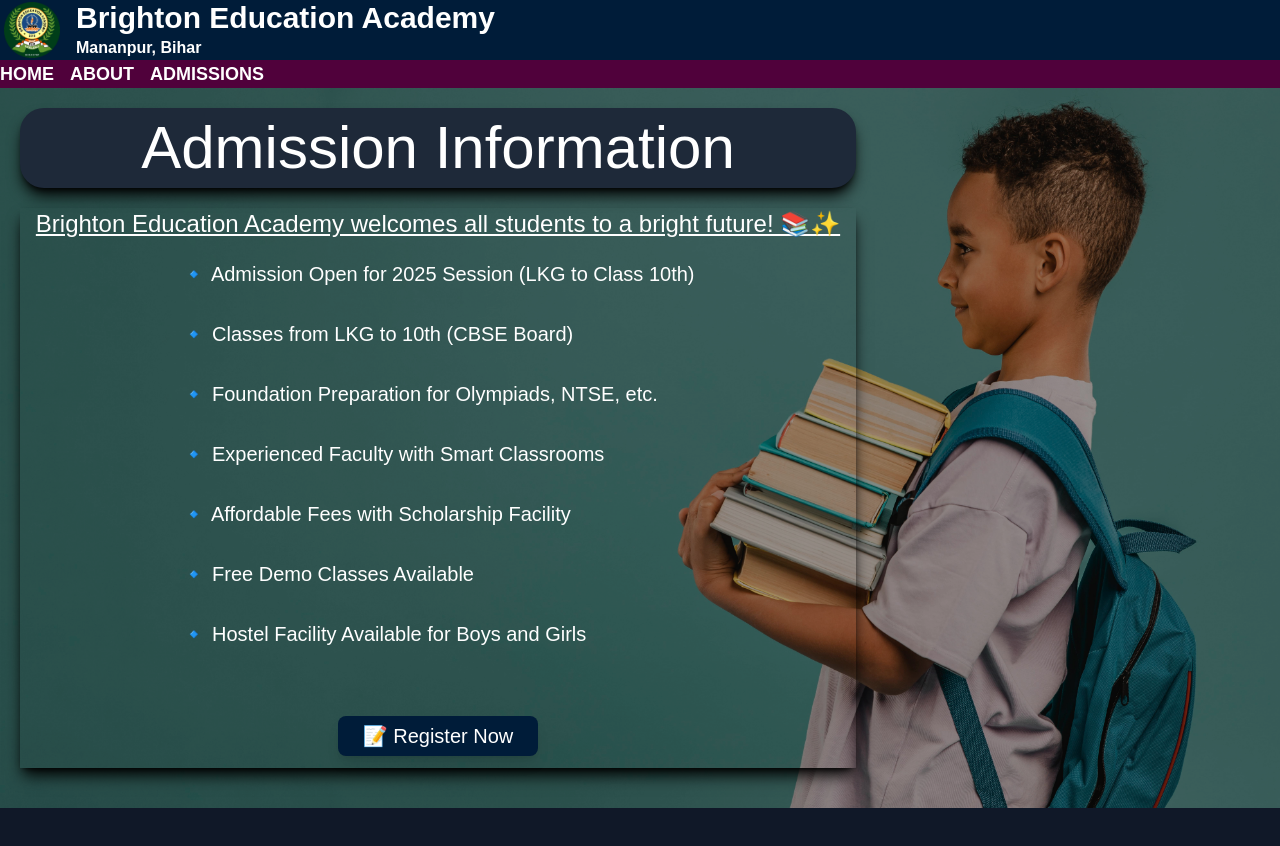
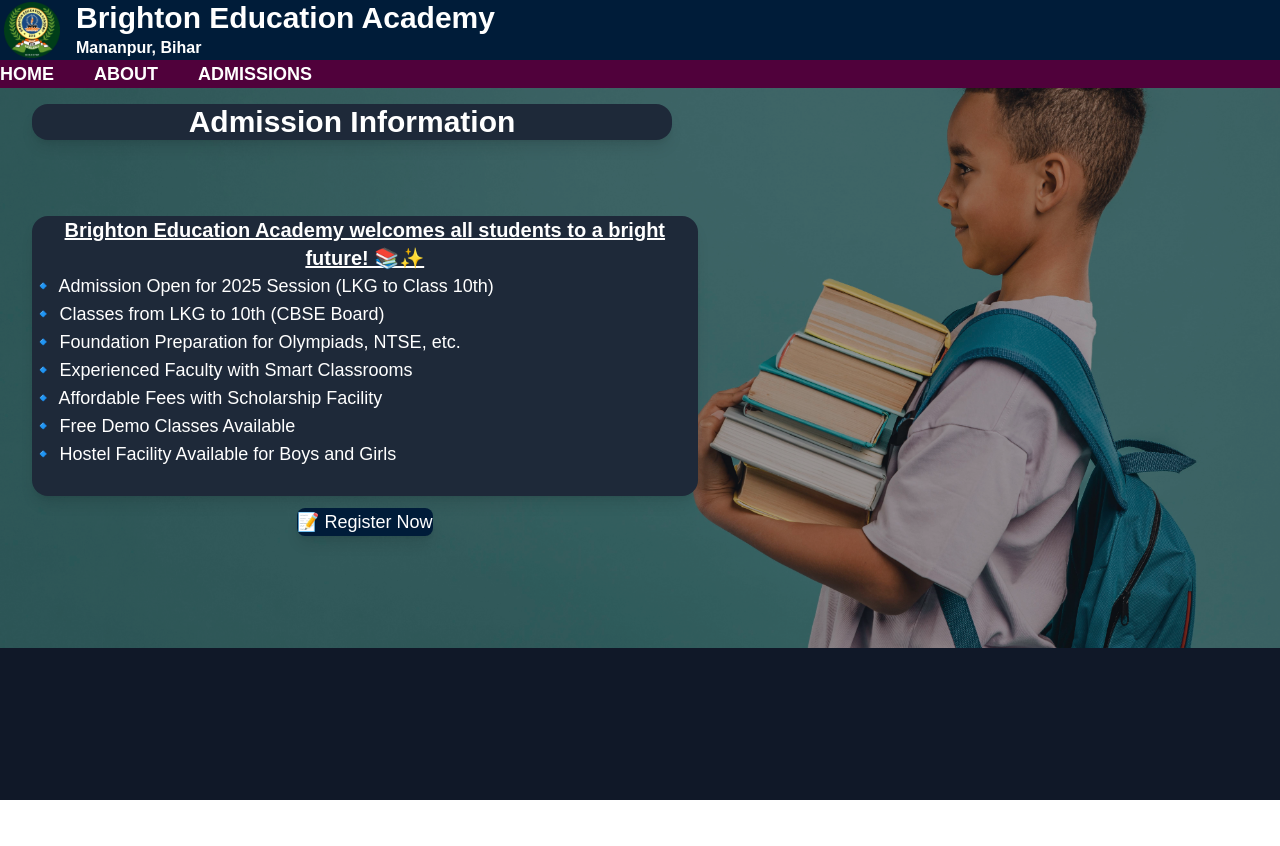
Before and after one commit to ritikishere/SchoolDemo, a React (Vite) app: page /admission/apply in a window 1280 px wide. Shown: the top 846 px of the page. After the commit the page ends 800 px from the top, so only its background shows below. Built offline with nearby package versions, Linux system fonts and the light colour scheme.

Commit message:
updateddd

```diff
--- a/src/Components/Admission/Apply.jsx
+++ b/src/Components/Admission/Apply.jsx
@@ -1,34 +1,35 @@
-import React from 'react'
-import { useState } from "react";
-import { degrees, motion } from "motion/react"
-import Header from '../Header';
+import React, { useState } from "react";
+import { motion } from "motion/react";
+import Header from "../Header";
+
 const Apply = () => {
+  const [showForm, setShowForm] = useState(false);
 
-  const [showForm, setShowForm] = useState(false);
   return (
+    <div className="min-h-screen bg-gray-900 text-white">
+      <Header />
 
-    <div className='h-screen'>
-
-    <Header/>
-
-
-
- <div className=' overflow-hidden bg-black relative  '>
+      {/* Hero Section */}
+      <div className="relative">
         <img
           src="/images/student.jpg"
           alt="Student"
-        className='opacity-70 '
+          className="w-full h-[50vh] md:h-[70vh] object-cover  opacity-70"
         />
 
-    <div
+        {/* Admission Heading */}
+        <div className="absolute top-4 left-4 right-4 md:left-8 md:right-auto md:w-[50%] bg-gray-800 rounded-2xl shadow-lg p-6 text-center">
+          <h1 className="text-lg md:text-3xl font-bold">
+            Admission Information
+          </h1>
+        </div>
 
-
-    className='bg-gray-800 w-209 shadow-lg shadow-black rounded-3xl h-20 flex items-center justify-center absolute inset-0 top-5 left-5 '>
-      <h1 className=' top-5 left-5 text-6xl text-white '>Admission Information</h1>
-</div>
-    <div className='bg-transparent shadow-lg shadow-black  w-209 h-140 flex flex-col items-center  text-white absolute inset-0 top-30 left-5 '>
-    <h1 className='top-5 text-2xl text-bold underline left-5'>Brighton Education Academy welcomes all students to a bright future! 📚✨</h1>
-    <ul className='gap-8 top-5 relative text-xl flex flex-col'>
+        {/* Info Box */}
+        <div className="absolute top-32 left-4 right-4 md:left-8 md:w-[52%] bg-gray-800 text-white shadow-lg rounded-2xl p-8 mt-4">
+          <h2 className="text-sm md:text-xl font-semibold text-center underline mb-4">
+            Brighton Education Academy welcomes all students to a bright future! 📚✨
+          </h2>
+          <ul className="text-xs md:text-lg space-y-2 pl-2">
             <li>🔹 Admission Open for 2025 Session (LKG to Class 10th)</li>
             <li>🔹 Classes from LKG to 10th (CBSE Board)</li>
             <li>🔹 Foundation Preparation for Olympiads, NTSE, etc.</li>
@@ -38,42 +39,38 @@ const Apply = () => {
             <li>🔹 Hostel Facility Available for Boys and Girls</li>
           </ul>
 
-<div className=" top-22 relative text-white flex flex-col items-center justify-center px-4">
           {!showForm && (
+            <div className="mt-6 flex justify-center">
               <button
                 onClick={() => setShowForm(true)}
-          className="bg-[#001c39] hover:bg-[#4c00ff8a] text-white cursor-pointer rounded-lg text-xl transition duration-300 shadow-lg"
+                className="bg-[#001c39] hover:bg-[#4c00ff8a] px-6 py-3 md:px-10 md:py-4 rounded-lg text-white text-sm md:text-lg transition relative top-10  duration-300  shadow-lg"
               >
-          <h1 className=' w-50 h-10 flex items-center justify-center  '>📝 Register Now</h1>
+                📝 Register Now
               </button>
-      )}  </div>
-
-
+            </div>
+          )}
+        </div>
       </div>
 
-
-
-
-      </div>
-
-<div className=" bg-gray-900 text-white flex h-[60vh] items-center justify-center ">
-
-
+      {/* Registration Form Section */}
       {showForm && (
+        <div className="bg-gray-900 h-[50vh] flex items-center justify-center px-4  py-10">
           <motion.form
             initial={{ opacity: 0, y: 50 }}
             animate={{ opacity: 1, y: 0 }}
             transition={{ duration: 1 }}
-          className="w-full max-w-2xl bg-gray-800 top-0 flex flex-col gap-4 rounded-2xl shadow-2xl space-y-6 "
+            className="w-full max-w-xl  bg-gray-800 p-8 flex gap-2 relative  flex-col rounded-2xl shadow-2xl space-y-6"
           >
-          <h2 className="text-xl top-2 relative font-semibold text-center ">Student Registration</h2>
+            <h2 className="text-lg md:text-2xl font-semibold text-center mb-2">
+              Student Registration
+            </h2>
 
             <input
               type="text"
               name="name"
               placeholder="Full Name"
               required
-            className="w-full h-8 p-3 border border-gray-600 rounded-md bg-gray-700 placeholder-gray-400 focus:outline-none "
+              className="w-full p-4 border border-gray-600 rounded-md bg-gray-700 placeholder-gray-400 focus:outline-none text-sm md:text-base"
             />
             <input
               type="tel"
@@ -81,19 +78,19 @@ const Apply = () => {
               placeholder="Phone Number"
               pattern="[0-9]{10}"
               required
-            className="w-full p-3 h-8 border border-gray-600 rounded-md bg-gray-700 placeholder-gray-400 focus:outline-none "
+              className="w-full p-4 border border-gray-600 rounded-md bg-gray-700 placeholder-gray-400 focus:outline-none text-sm md:text-base"
             />
             <input
               type="email"
               name="email"
               placeholder="Email"
               required
-            className="w-full p-3 h-8 border border-gray-600 rounded-md bg-gray-700 placeholder-gray-400 focus:outline-none "
+              className="w-full p-4 border border-gray-600 rounded-md bg-gray-700 placeholder-gray-400 focus:outline-none text-sm md:text-base"
             />
             <select
               name="class"
               required
-            className="w-full p-3 h-8 border border-gray-600 rounded-md bg-gray-700 text-white focus:outline-none "
+              className="w-full p-4 border border-gray-600 rounded-md bg-gray-700 text-white focus:outline-none text-sm md:text-base"
             >
               <option value="">Select Class</option>
               <option>LKG</option>
@@ -114,26 +111,20 @@ const Apply = () => {
               name="message"
               placeholder="Any specific query..."
               rows="3"
-            className="w-full p-3 border border-gray-600 rounded-md bg-gray-700 placeholder-gray-400 focus:outline-none "
+              className="w-full p-4 border border-gray-600 rounded-md bg-gray-700 placeholder-gray-400 focus:outline-none text-sm md:text-base"
             ></textarea>
 
             <button
               type="submit"
-            className="w-full h-8 bg-blue-600 hover:bg-blue-700 transition duration-300 py-3 rounded-md text-lg font-medium cursor-pointer"
+              className="w-full bg-blue-600 hover:bg-blue-700 transition duration-300 py-3 rounded-md text-base font-medium cursor-pointer"
             >
               Submit
             </button>
           </motion.form>
+        </div>
       )}
     </div>
-
-    </div>
   );
-}
-
-
-
-
-
+};
 
 export default Apply;
--- a/src/Components/Header.jsx
+++ b/src/Components/Header.jsx
@@ -29,7 +29,7 @@ const Header = () => {
       </div>
 
       {/* Nav Bar */}
-      <div className="flex flex-wrap items-center gap-4 bg-[#50013b] text-white px-4 py-2">
+      <div className="flex flex-wrap items-center gap-10  bg-[#50013b] text-white px-4 py-2">
         <Link to="/" className="font-bold text-base md:text-lg">HOME</Link>
         <Link to="/about" className="font-bold text-base md:text-lg">ABOUT</Link>
 
```
Lines whose indentation alone changed are shown as unchanged.
